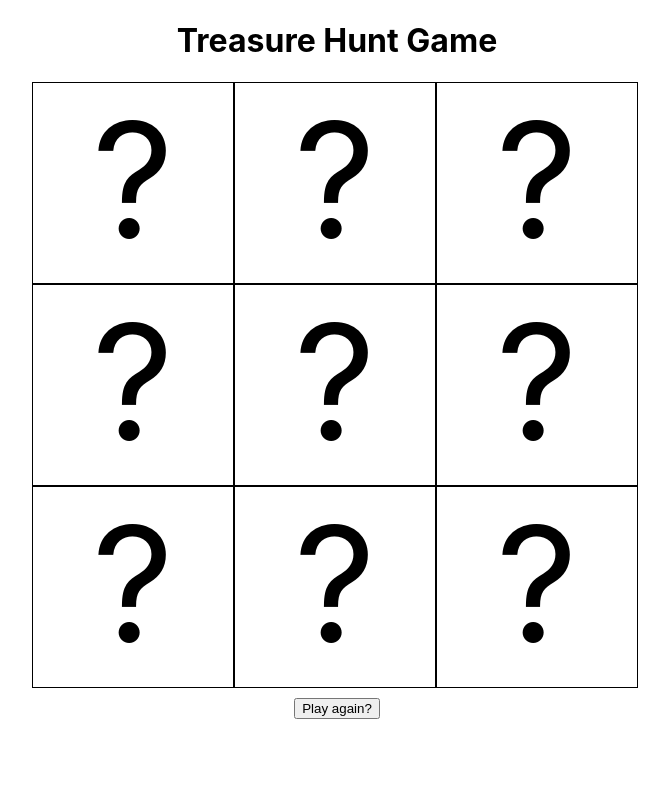
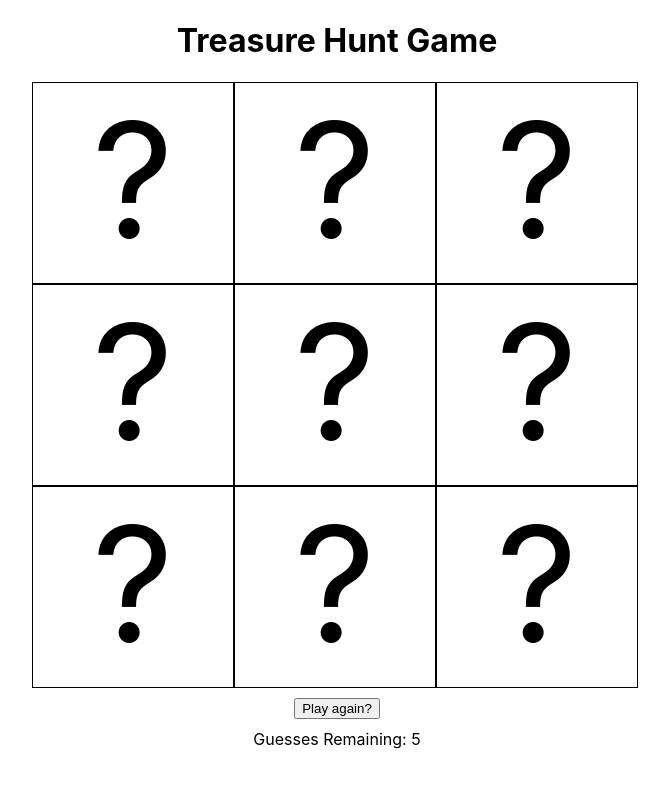
Before and after one commit to learn-academy-2023-hotel/treasurehunt-JacksonPruett, a React (Create React App) app: page / in a window 1280 px wide. Shown: the top 788 px of the page, without its empty margins (303-972 px from the left). Built offline with nearby package versions, Linux system fonts and the light colour scheme.

Commit message:
fixed some stuff

```diff
--- a/src/App.css
+++ b/src/App.css
@@ -22,3 +22,9 @@ h1 {
   justify-content: center;
   margin: 10px;
 }
+
+.guess-box {
+  display: flex;
+  justify-content: center;
+  margin: 10px;
+}
--- a/src/App.js
+++ b/src/App.js
@@ -16,6 +16,8 @@ const App = () => {
     "?",
     "?",
   ]);
+
+const [guess, setGuess] = useState(5)
 
   const [treasureLocation, setTreasureLocation] = useState(
     Math.floor(Math.random() * board.length)
@@ -38,15 +40,17 @@ const App = () => {
     } else {
       // use index from clickedSquareIndex to update the clicked square's value with emoji using bracket notation
       updatedBoard[clickedSquareIndex] = "👾";
+      setGuess(guess - 1)
       // update state with the new board
       // setBoard(updatedBoard)
     }
     setBoard(updatedBoard);
   };
 
-  const refreshPage = () => {
+  const refresh = () => {
     window.location.reload()
 }
+
 
   return (
     <>
@@ -65,12 +69,13 @@ const App = () => {
         })}
       </div>
       <div className="restart">
-      <button onClick={refreshPage}>
+      <button onClick={refresh}>
             Play again?
       </button>
       </div>
+      <p className="guess-box">Guesses Remaining: {guess}</p>
     </>
   );
-};
+}
 
 export default App;
```
Also changed, not shown: 1 other file (tests, documents, lock files or other folders).
